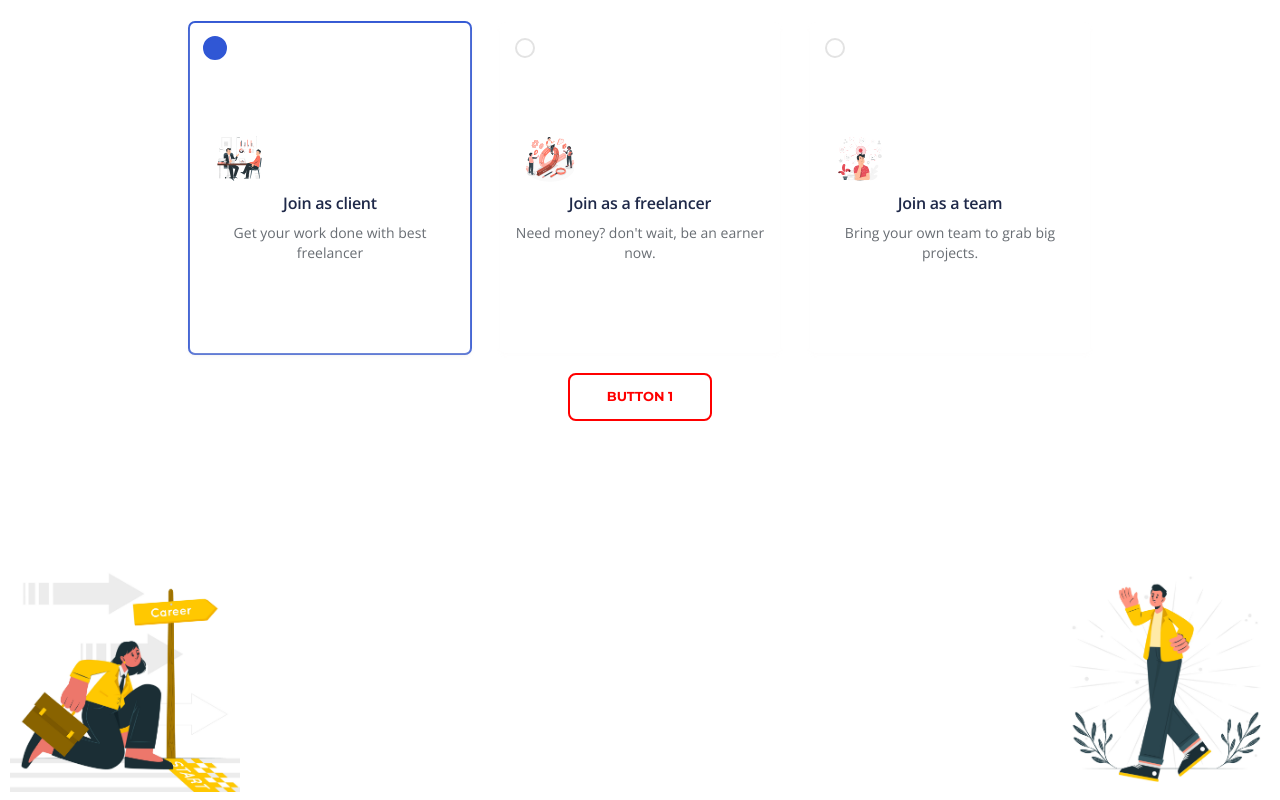
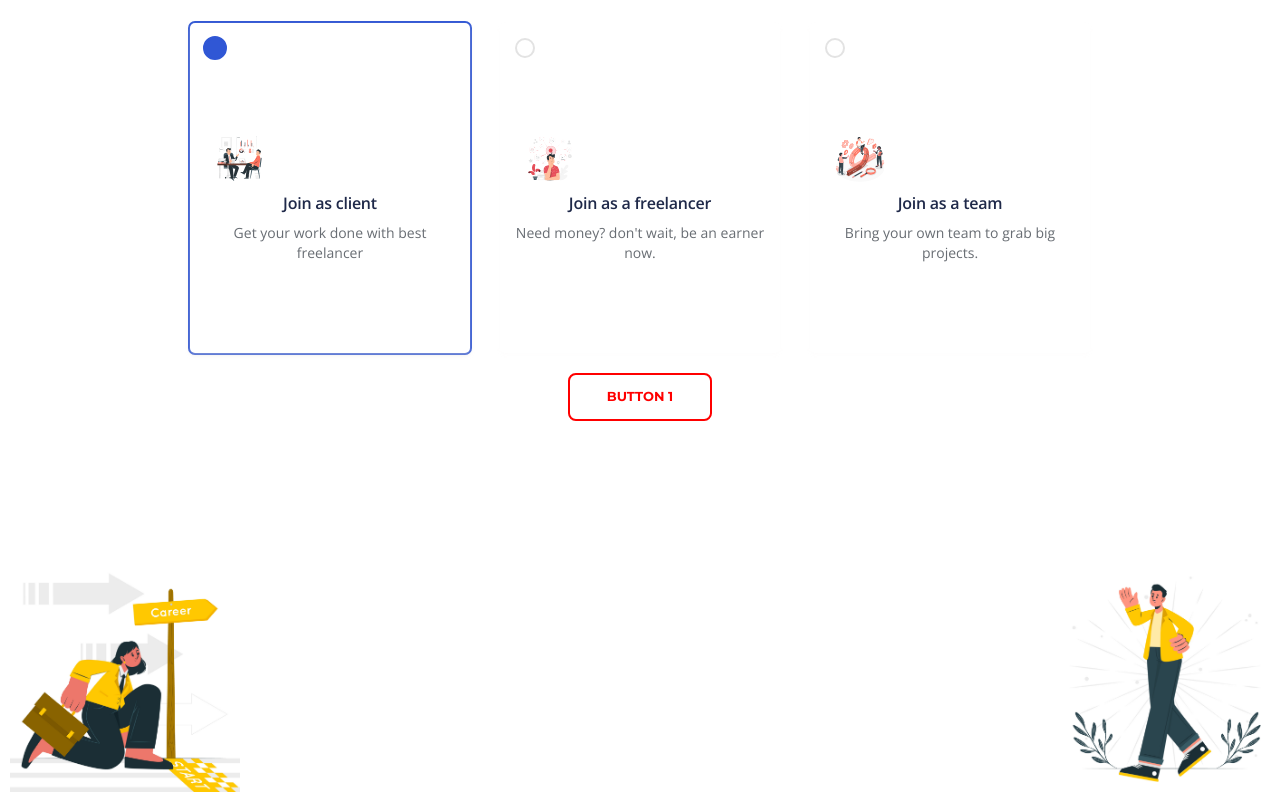
Before and after one commit to sakshi3326/skillrevive.web, a React (Create React App) app: page /toggle in a window 1280 px wide. Built offline with nearby package versions, Linux system fonts and the light colour scheme.

Commit message:
toggle page

```diff
--- a/src/components/footer/Footer.jsx
+++ b/src/components/footer/Footer.jsx
@@ -1,5 +1,5 @@
 import React from 'react';
-import gpt3Logo from '../../../src/assets/skillrevive.png';
+import gpt3Logo from '../../../src/assets/updatedlogo.png';
 import './footer.css';
 import instaicon from '../../assets/instagram.svg';
 import linkdinicon from '../../assets/linkdin.svg';
--- a/src/components/navbar/navbar.css
+++ b/src/components/navbar/navbar.css
@@ -2,6 +2,7 @@
     display: flex;
     justify-content: space-between;
     align-items: center;
+
 
     padding: 3rem 6rem;
 
--- a/src/pages/toggle/TogglePage.jsx
+++ b/src/pages/toggle/TogglePage.jsx
@@ -35,7 +35,7 @@ function App() {
               <span className="check-icon"></span>
               <div className="card-content">
                 <img
-                  src={team}
+                  src={freelancer}
                   alt=""
                 />
                 <h4>Join as a freelancer</h4>
@@ -49,10 +49,9 @@ function App() {
             <div className="card-content-wrapper">
               <span className="check-icon"></span>
               <div className="card-content">
-                <img
-                  src={freelancer}
-                  alt=""
-                />
+                <img src={team} alt="" />
+
+
                 <h4>Join as a team</h4>
                 <h5>Bring your own team to grab big projects.</h5>
               </div>
```
Also changed, not shown: src/assets/updatedlogo.png (added).
